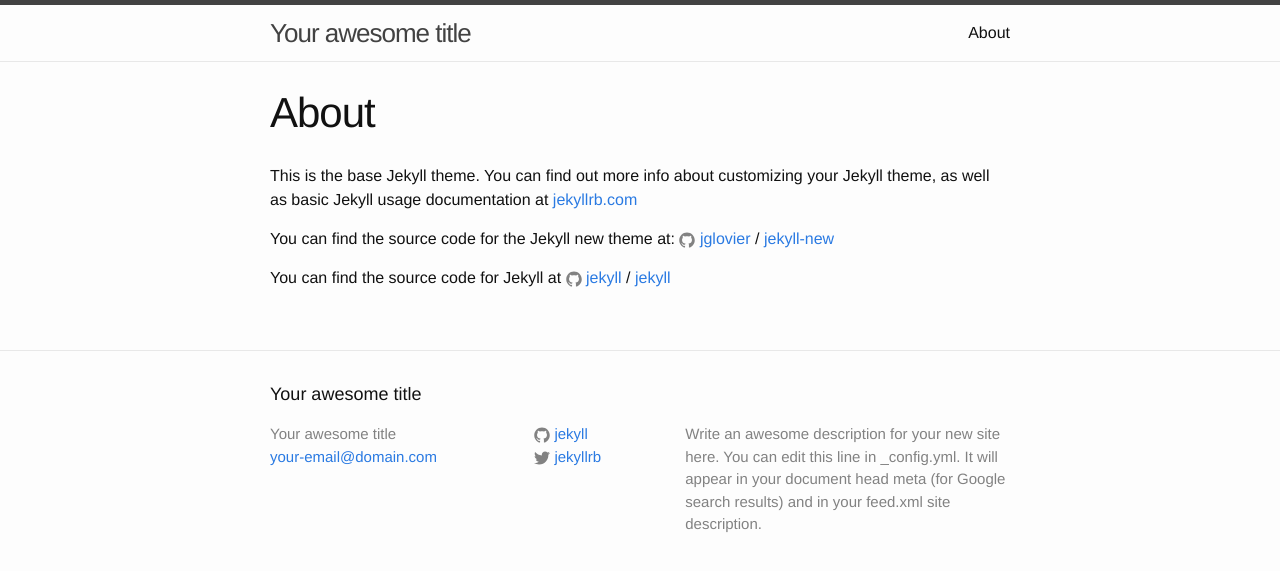
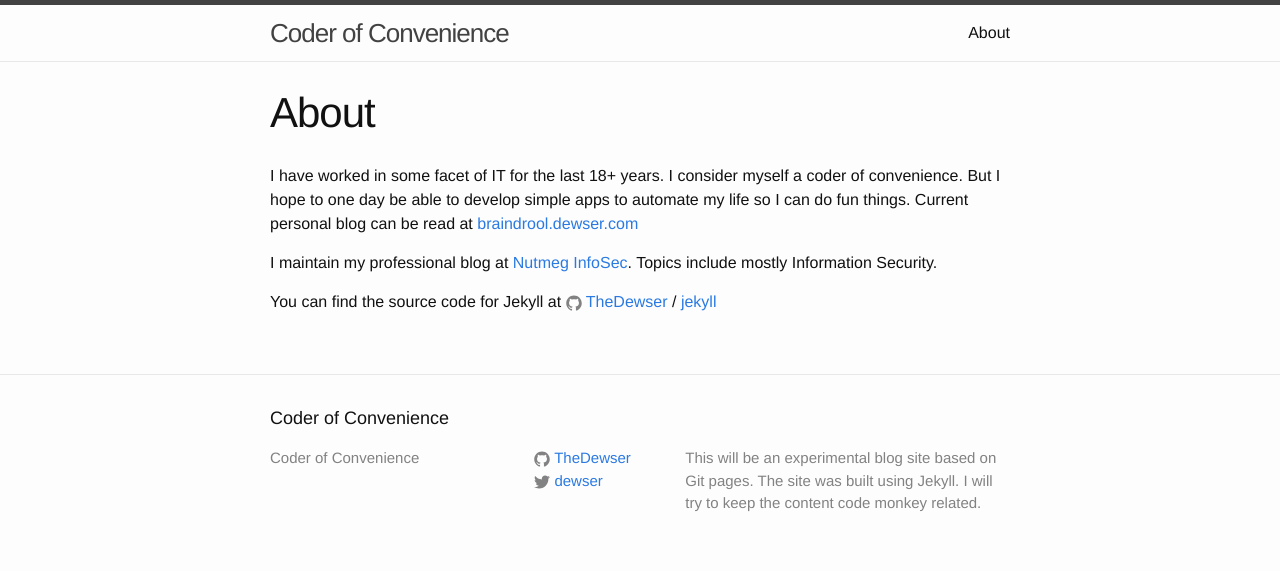
Before and after one commit to TheDewser/thedewser.github.io, a Jekyll site: the page built from about.md, in a window 1280 px wide. Shown: the top 571 px of the page. Built offline with Jekyll 4.4.1, drawn with Linux system fonts in a browser that asks for light colours.

Commit message:
Customized pages from default

```diff
--- a/_config.yml
+++ b/_config.yml
@@ -6,16 +6,14 @@
 # 'jekyll serve'. If you change this file, please restart the server process.
 
 # Site settings
-title: Your awesome title
-email: your-email@domain.com
+title: Coder of Convenience
 description: > # this means to ignore newlines until "baseurl:"
-  Write an awesome description for your new site here. You can edit this
-  line in _config.yml. It will appear in your document head meta (for
-  Google search results) and in your feed.xml site description.
+  This will be an experimental blog site based on Git pages.  The site was
+  built using Jekyll.  I will try to keep the content code monkey related.
 baseurl: "" # the subpath of your site, e.g. /blog
-url: "http://yourdomain.com" # the base hostname & protocol for your site
-twitter_username: jekyllrb
-github_username:  jekyll
+url: "http://gitpage.dewser.com" # the base hostname & protocol for your site
+twitter_username: dewser
+github_username:  TheDewser
 
 # Build settings
 markdown: kramdown
--- a/about.md
+++ b/about.md
@@ -4,12 +4,10 @@ title: About
 permalink: /about/
 ---
 
-This is the base Jekyll theme. You can find out more info about customizing your Jekyll theme, as well as basic Jekyll usage documentation at [jekyllrb.com](http://jekyllrb.com/)
+I have worked in some facet of IT for the last 18+ years. I consider myself a coder of convenience.  But I hope to one day be able to develop simple apps to automate my life so I can do fun things.  Current personal blog can be read at [braindrool.dewser.com](http://braindrool.dewser.com/)
 
-You can find the source code for the Jekyll new theme at:
-{% include icon-github.html username="jglovier" %} /
-[jekyll-new](https://github.com/jglovier/jekyll-new)
+I maintain my professional blog at [Nutmeg InfoSec](https://www.nutmeginfosec.com).  Topics include mostly Information Security.
 
 You can find the source code for Jekyll at
-{% include icon-github.html username="jekyll" %} /
-[jekyll](https://github.com/jekyll/jekyll)
+{% include icon-github.html username="TheDewser" %} /
+[jekyll](https://github.com/TheDewser)
```
Also changed, not shown: _posts/2017-08-08-welcome-to-gitpage.markdown (added, +10 -0 lines).
